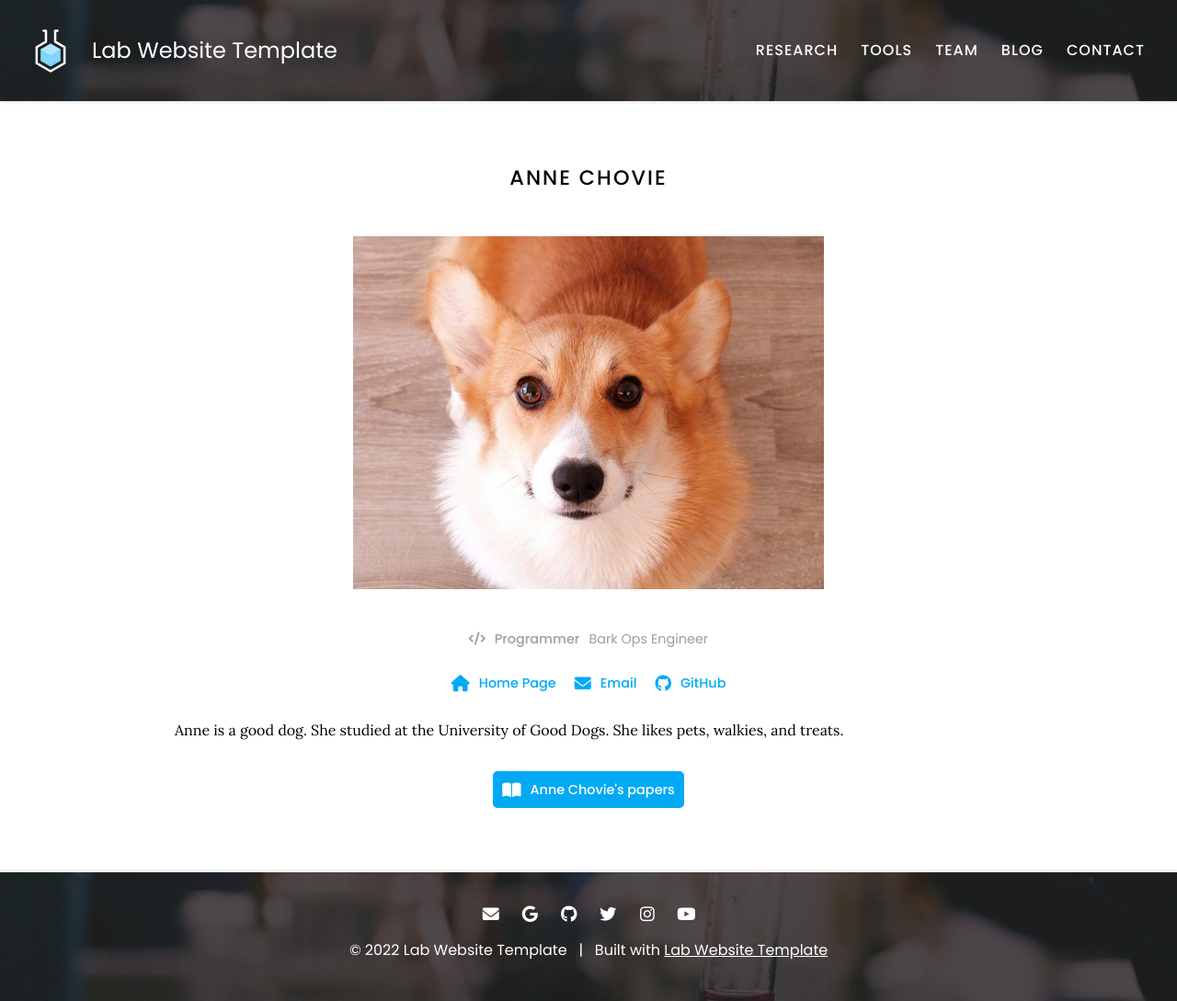
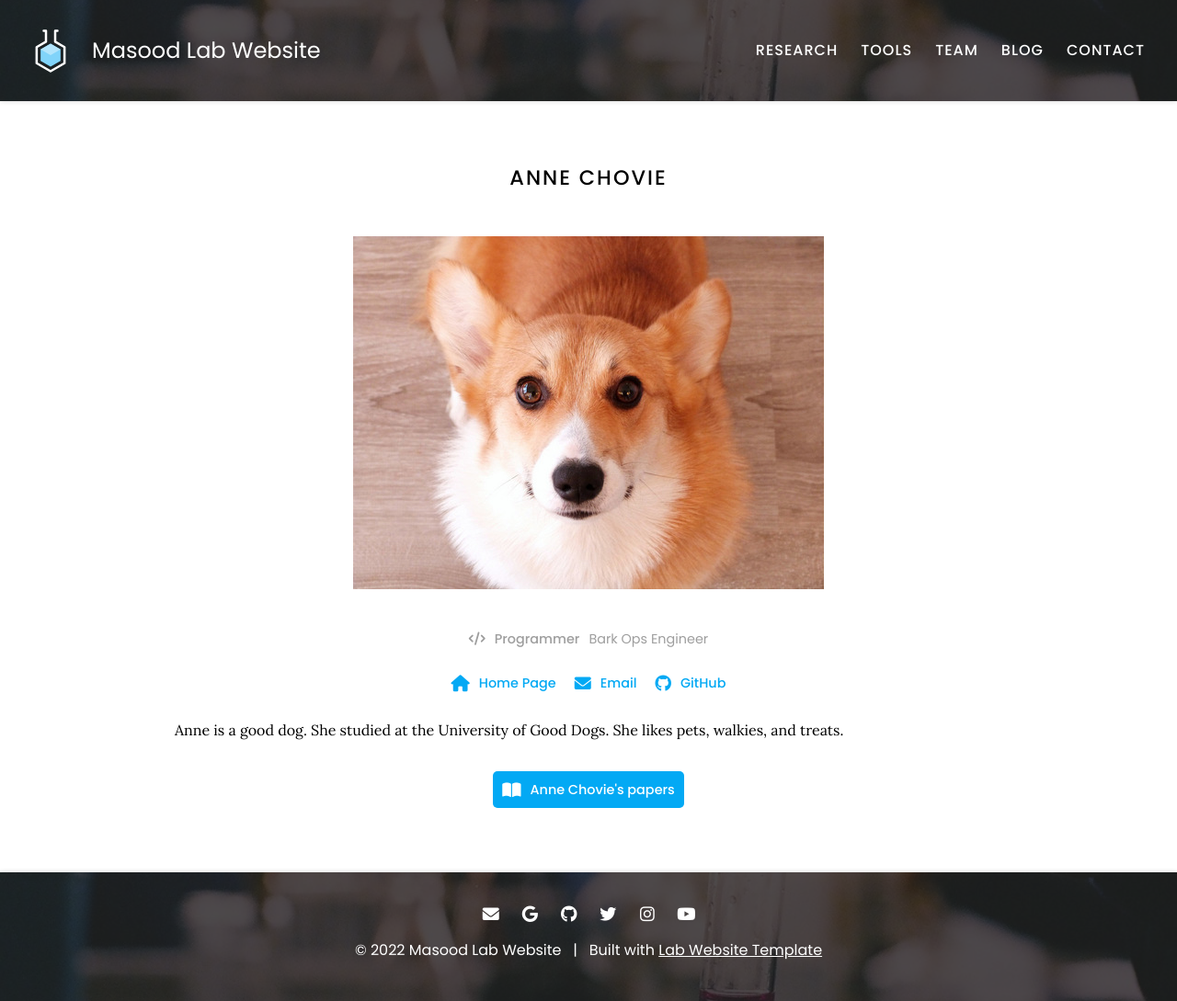
Before and after one commit to masoodlab/masoodlab.github.io, a Jekyll site: the page built from _members/anne-chovie.md, in a window 1280 px wide. Shown: the whole page at 92% size. Built offline with Jekyll 4.4.1, drawn with Linux system fonts in a browser that asks for light colours.

Commit message:
Update _config.yaml

```diff
--- a/_config.yaml
+++ b/_config.yaml
@@ -1,18 +1,19 @@
 ### basic settings
 
 # site properties and page defaults
-title: Lab Website Template
+title: Masood Lab Website
 description: An easy-to-use, flexible website template for labs, with automatic citations, GitHub tag imports, pre-built components, and more.
 logo: images/logo.svg
 header: images/background.jpg
 footer: images/background.jpg
-baseurl: /lab-website-template
+baseurl:
+url: masoodlab.github.io
 
 # site social media and other links
 links:
-  email: jane.smith@your-lab.com
-  google-scholar: Jane Smith
-  github: your-lab
+  email: singlecellcrc@gmail.com
+  google-scholar: Ashiq Masood
+  github: https://github.com/masoodlab/
   twitter: YourLabHandle
   instagram: YourLabHandle
   youtube: YourLabChannel
```
